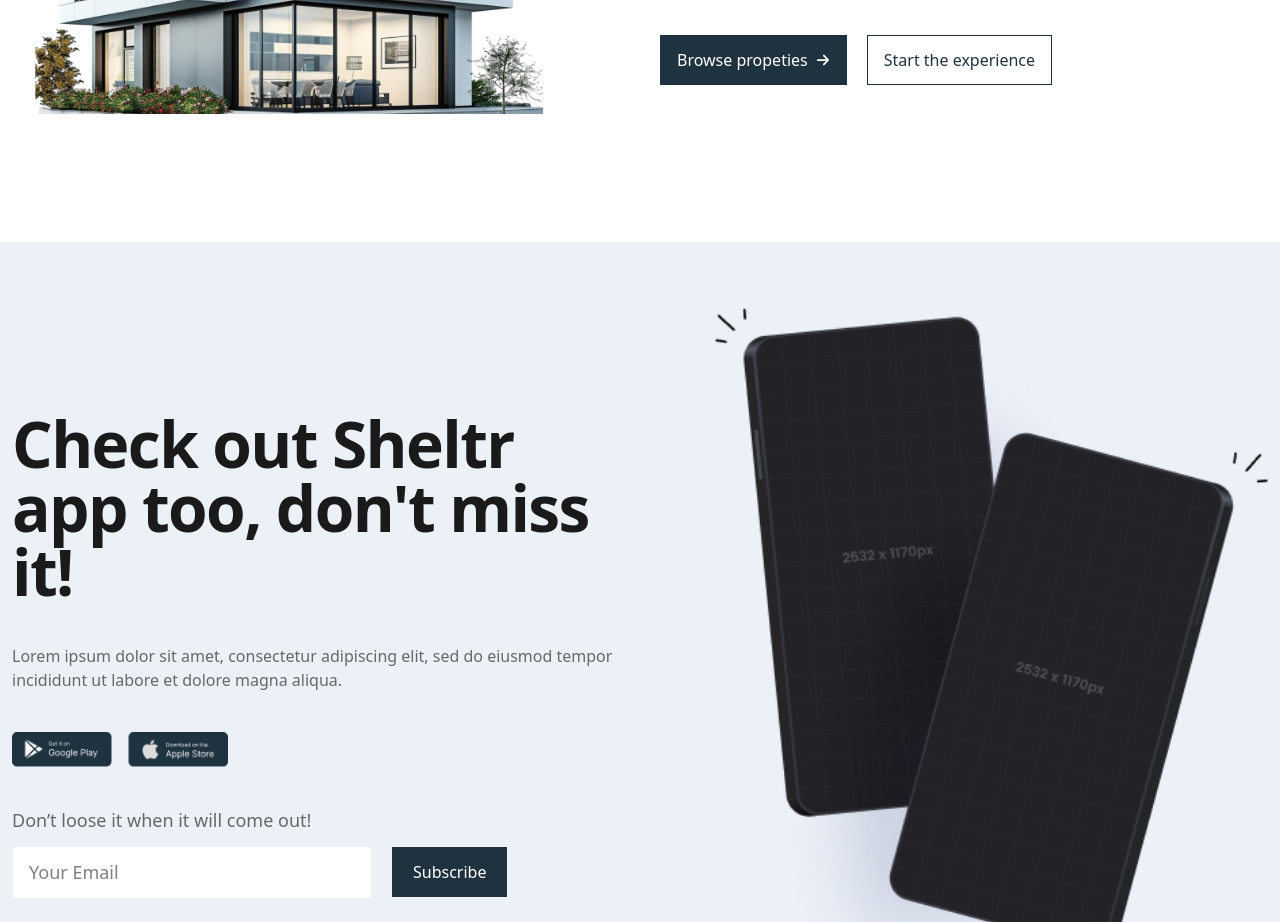
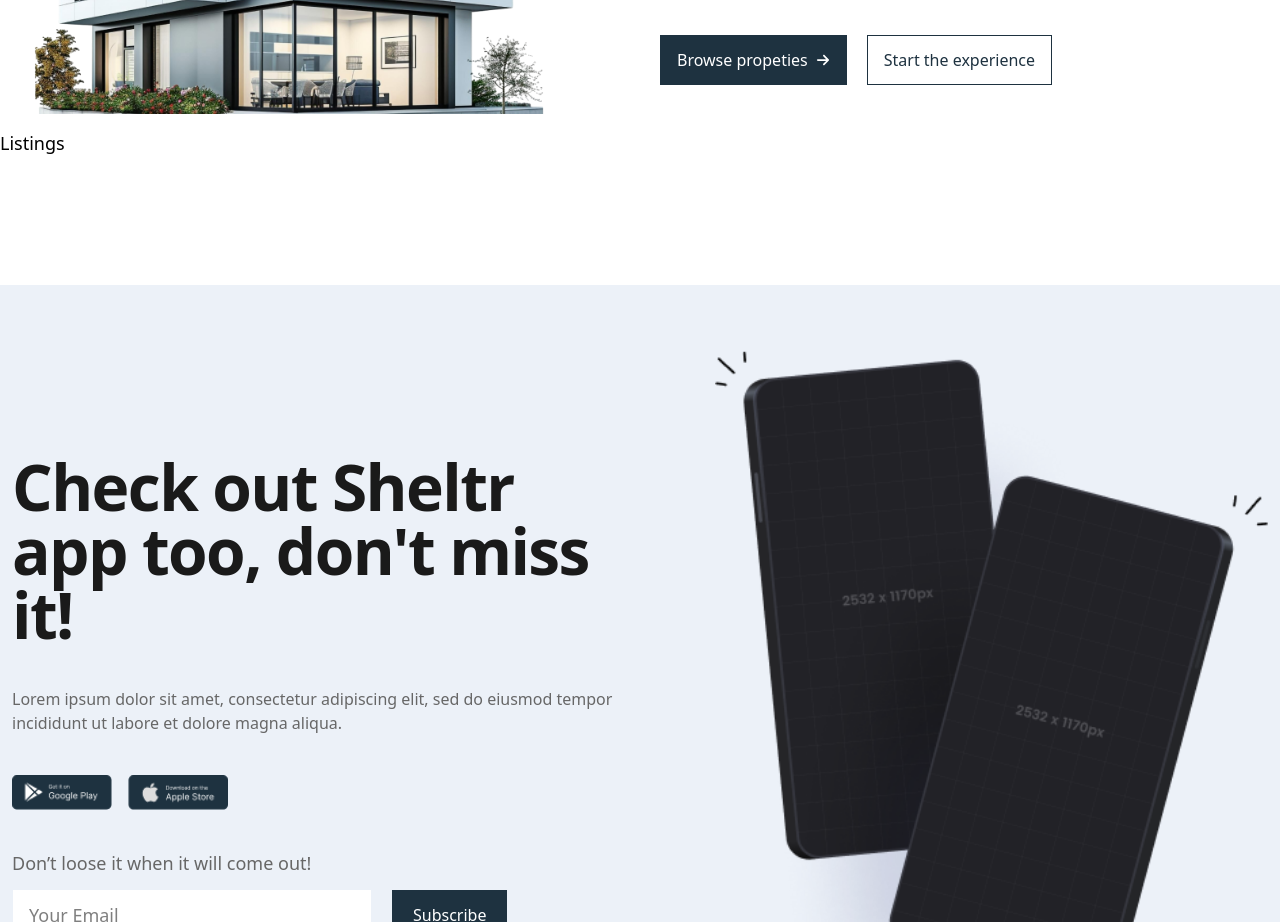
Before and after one commit to alonzojoe/sheltr, a React (Vite) app: page / in a window 1280 px wide. Shown: the part 1300-2222 px from the top of the page. Built offline with nearby package versions, Linux system fonts and the light colour scheme.

Commit message:
create new component Listings implement base class and container, implement in Index Page.

```diff
--- /dev/null
+++ b/src/features/Listings/Listings.tsx
@@ -0,0 +1,11 @@
+import Wrapper from "@/components/Containers/Wrapper";
+
+const Listings = () => {
+  return (
+    <div>
+    <Wrapper className="py-2 px-3i">Listings</Wrapper>
+    </div>
+  );
+};
+
+export default Listings;
--- a/src/pages/Index.tsx
+++ b/src/pages/Index.tsx
@@ -1,6 +1,7 @@
 import HeroSection from "@/features/Hero/HeroSection";
 import StatsSection from "@/features/Stats/StatsSection";
 import DiscoverySection from "@/features/Discovery/DiscoverySection";
+import Listings from "@/features/Listings/Listings";
 import AppDownloadSection from "@/features/Downloads/AppDownloadSection";
 
 const Index = () => {
@@ -9,6 +10,7 @@
       <HeroSection />
       <StatsSection />
       <DiscoverySection />
+      <Listings />
       <AppDownloadSection />
     </>
   );
```
